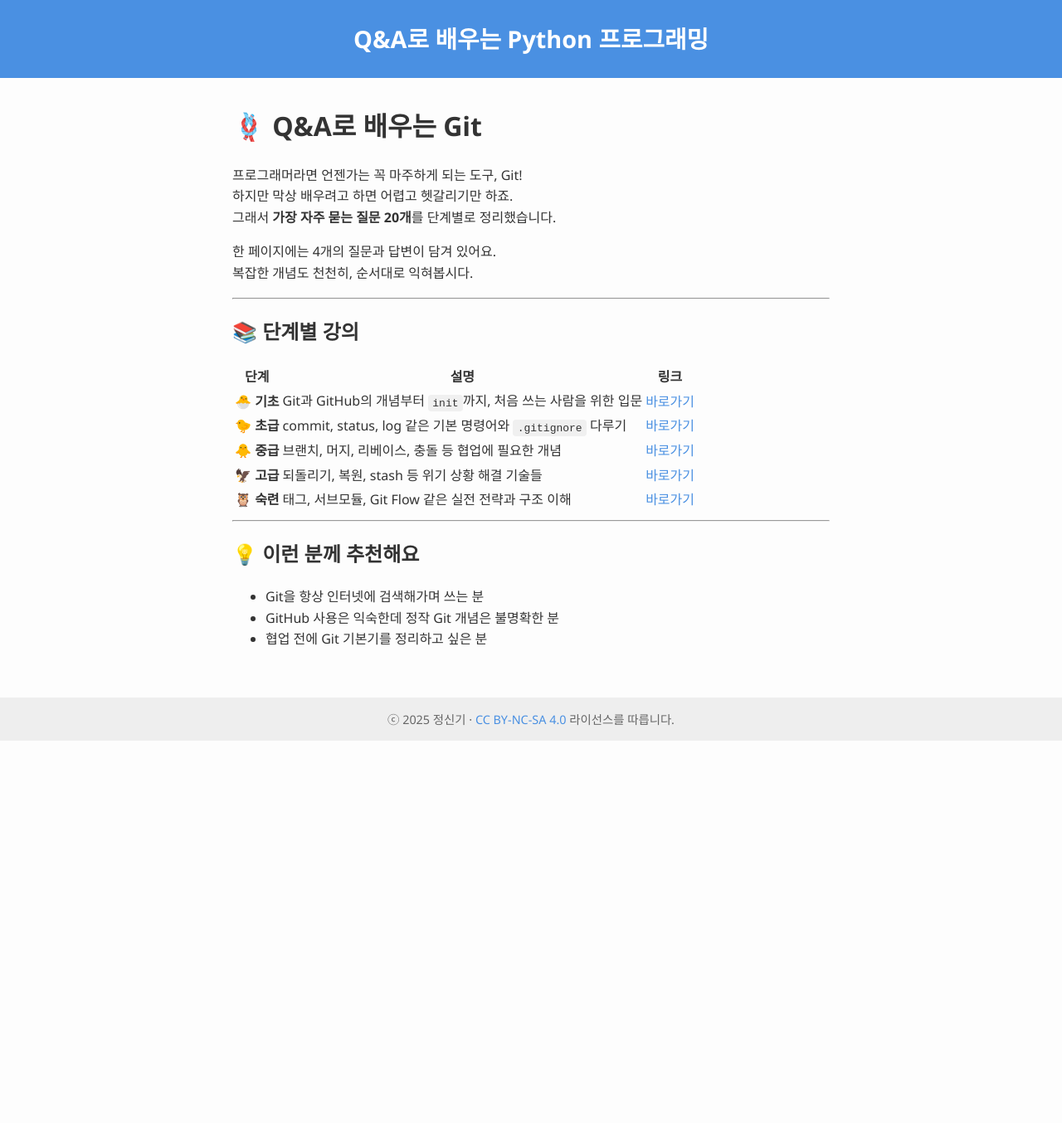
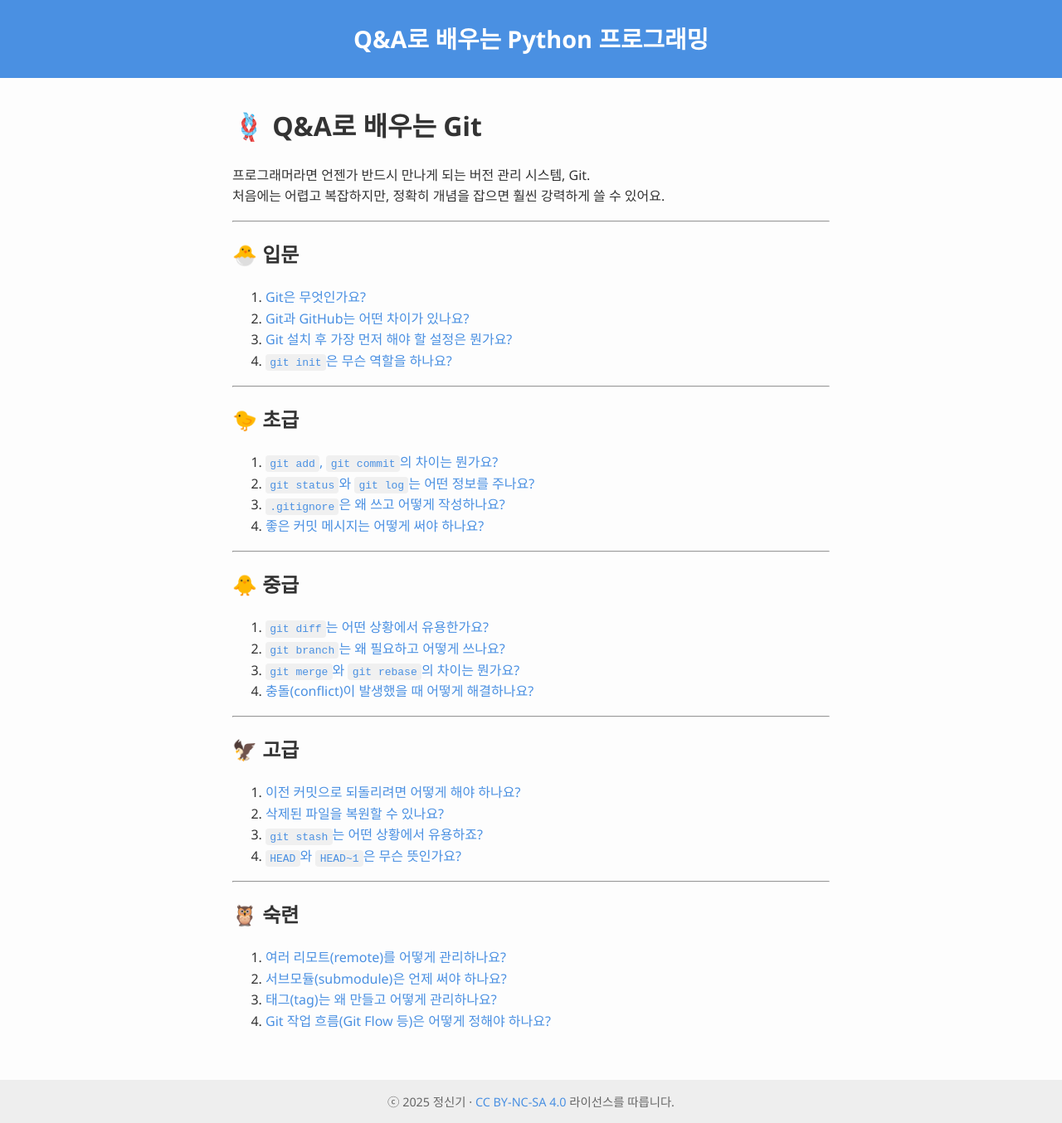
Before and after one commit to SpiritFlag/spiritflag.github.io, a Jekyll site: the page built from lessons/git/index.md, in a window 1280 px wide. Shown: the whole page at 83% size. Built offline with Jekyll 4.4.1, drawn with Linux system fonts in a browser that asks for light colours; before the commit the page ends 900 px from its top, so only the background shows below that.

Commit message:
Update index.md

```diff
--- a/lessons/git/index.md
+++ b/lessons/git/index.md
@@ -5,29 +5,50 @@ title: Git Q&A 강의
 
 # 🪢 Q&A로 배우는 Git
 
-프로그래머라면 언젠가는 꼭 마주하게 되는 도구, Git!
-하지만 막상 배우려고 하면 어렵고 헷갈리기만 하죠.
-그래서 **가장 자주 묻는 질문 20개**를 단계별로 정리했습니다.
-
-한 페이지에는 4개의 질문과 답변이 담겨 있어요.
-복잡한 개념도 천천히, 순서대로 익혀봅시다.
+프로그래머라면 언젠가 반드시 만나게 되는 버전 관리 시스템, Git.
+처음에는 어렵고 복잡하지만, 정확히 개념을 잡으면 훨씬 강력하게 쓸 수 있어요.
 
 ---
 
-## 📚 단계별 강의
+## 🐣 입문
 
-| 단계 | 설명 | 링크 |
-|------|------|------|
-| 🐣 **기초**   | Git과 GitHub의 개념부터 `init`까지, 처음 쓰는 사람을 위한 입문 | [바로가기](기초.md) |
-| 🐤 **초급**   | commit, status, log 같은 기본 명령어와 `.gitignore` 다루기 | [바로가기](초급.md) |
-| 🐥 **중급**   | 브랜치, 머지, 리베이스, 충돌 등 협업에 필요한 개념 | [바로가기](중급.md) |
-| 🦅 **고급**   | 되돌리기, 복원, stash 등 위기 상황 해결 기술들 | [바로가기](고급.md) |
-| 🦉 **숙련**   | 태그, 서브모듈, Git Flow 같은 실전 전략과 구조 이해 | [바로가기](숙련.md) |
+1. [Git은 무엇인가요?](01.md)
+2. [Git과 GitHub는 어떤 차이가 있나요?](02.md)
+3. [Git 설치 후 가장 먼저 해야 할 설정은 뭔가요?](03.md)
+4. [`git init`은 무슨 역할을 하나요?](04.md)
 
 ---
 
-## 💡 이런 분께 추천해요
+## 🐤 초급
 
-* Git을 항상 인터넷에 검색해가며 쓰는 분
-* GitHub 사용은 익숙한데 정작 Git 개념은 불명확한 분
-* 협업 전에 Git 기본기를 정리하고 싶은 분
+5. [`git add`, `git commit`의 차이는 뭔가요?](05.md)
+6. [`git status`와 `git log`는 어떤 정보를 주나요?](06.md)
+7. [`.gitignore`은 왜 쓰고 어떻게 작성하나요?](07.md)
+8. [좋은 커밋 메시지는 어떻게 써야 하나요?](08.md)
+
+---
+
+## 🐥 중급
+
+9. [`git diff`는 어떤 상황에서 유용한가요?](09.md)
+10. [`git branch`는 왜 필요하고 어떻게 쓰나요?](10.md)
+11. [`git merge`와 `git rebase`의 차이는 뭔가요?](11.md)
+12. [충돌(conflict)이 발생했을 때 어떻게 해결하나요?](12.md)
+
+---
+
+## 🦅 고급
+
+13. [이전 커밋으로 되돌리려면 어떻게 해야 하나요?](13.md)
+14. [삭제된 파일을 복원할 수 있나요?](14.md)
+15. [`git stash`는 어떤 상황에서 유용하죠?](15.md)
+16. [`HEAD`와 `HEAD~1`은 무슨 뜻인가요?](16.md)
+
+---
+
+## 🦉 숙련
+
+17. [여러 리모트(remote)를 어떻게 관리하나요?](17.md)
+18. [서브모듈(submodule)은 언제 써야 하나요?](18.md)
+19. [태그(tag)는 왜 만들고 어떻게 관리하나요?](19.md)
+20. [Git 작업 흐름(Git Flow 등)은 어떻게 정해야 하나요?](20.md)
```
